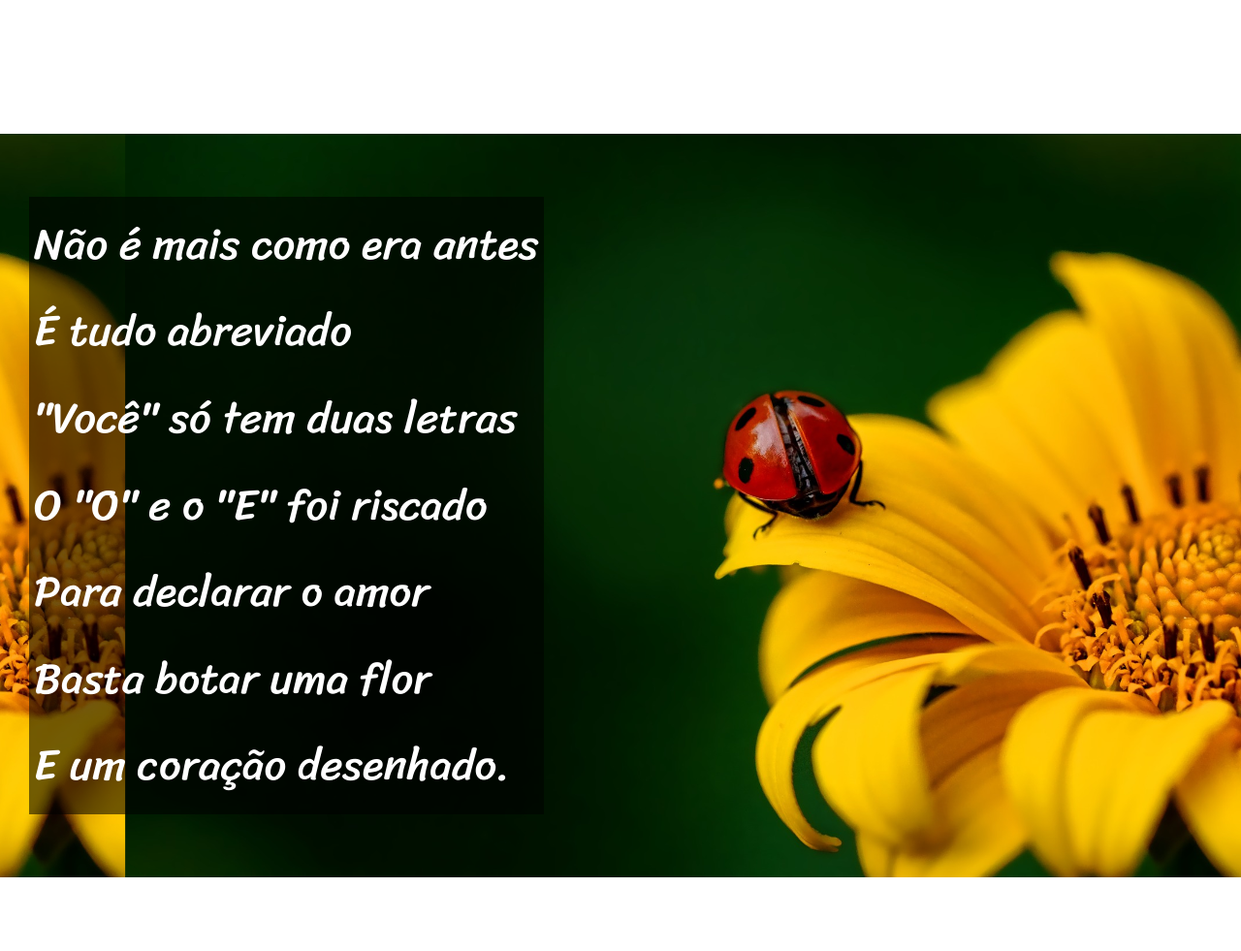
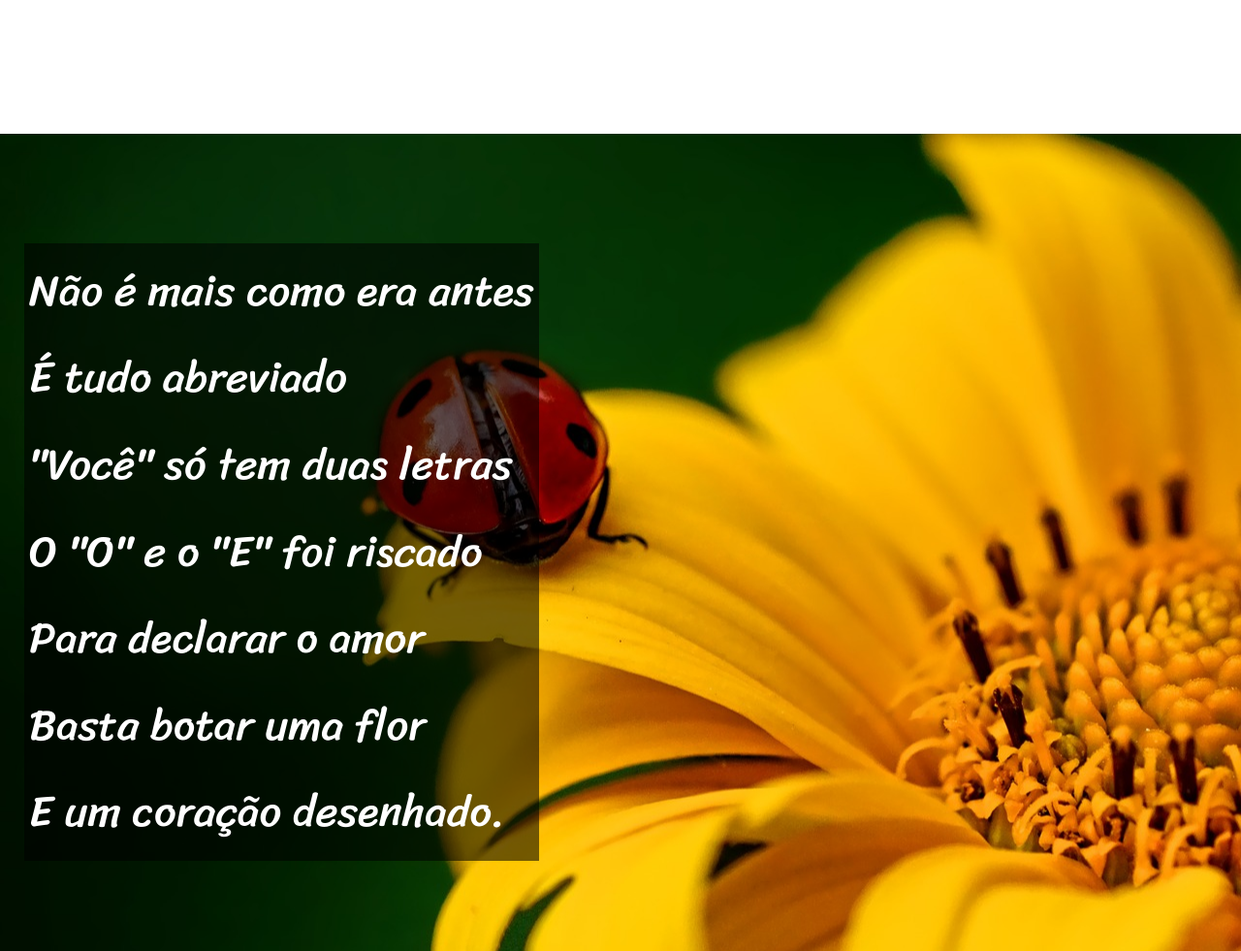
Before and after one commit to ViniciusBoroto/html-css-cursoemvideo, a plain HTML site: page Projetos/projetoCordel/index.html in a window 1280 px wide. Shown: the part 1000-1981 px from the top of the page at 97% size. Drawn offline with Linux system fonts and the light colour scheme.

Commit message:
background fix

```diff
--- a/Projetos/projetoCordel/estilos/estilo.css
+++ b/Projetos/projetoCordel/estilos/estilo.css
@@ -86,7 +86,6 @@ section > p {
 }
 
 .bg-pic {
-    padding: 65px 30px;
     margin-bottom: -50px;
 }
 
@@ -94,13 +93,13 @@ section > p {
     background-image: url(../imagens/background001.jpg);
     background-position: center right;
     background-attachment: fixed;
-    background-size: auto 100%;
+    background-size: auto 100vw;
 }
 
 #bg-papel {
     background-image: url(../imagens/background002.jpg);
     background-attachment: fixed;
-    background-size: 200vh;
+    background-size: 100%;
 }
 
 /* FOOTER */
```
